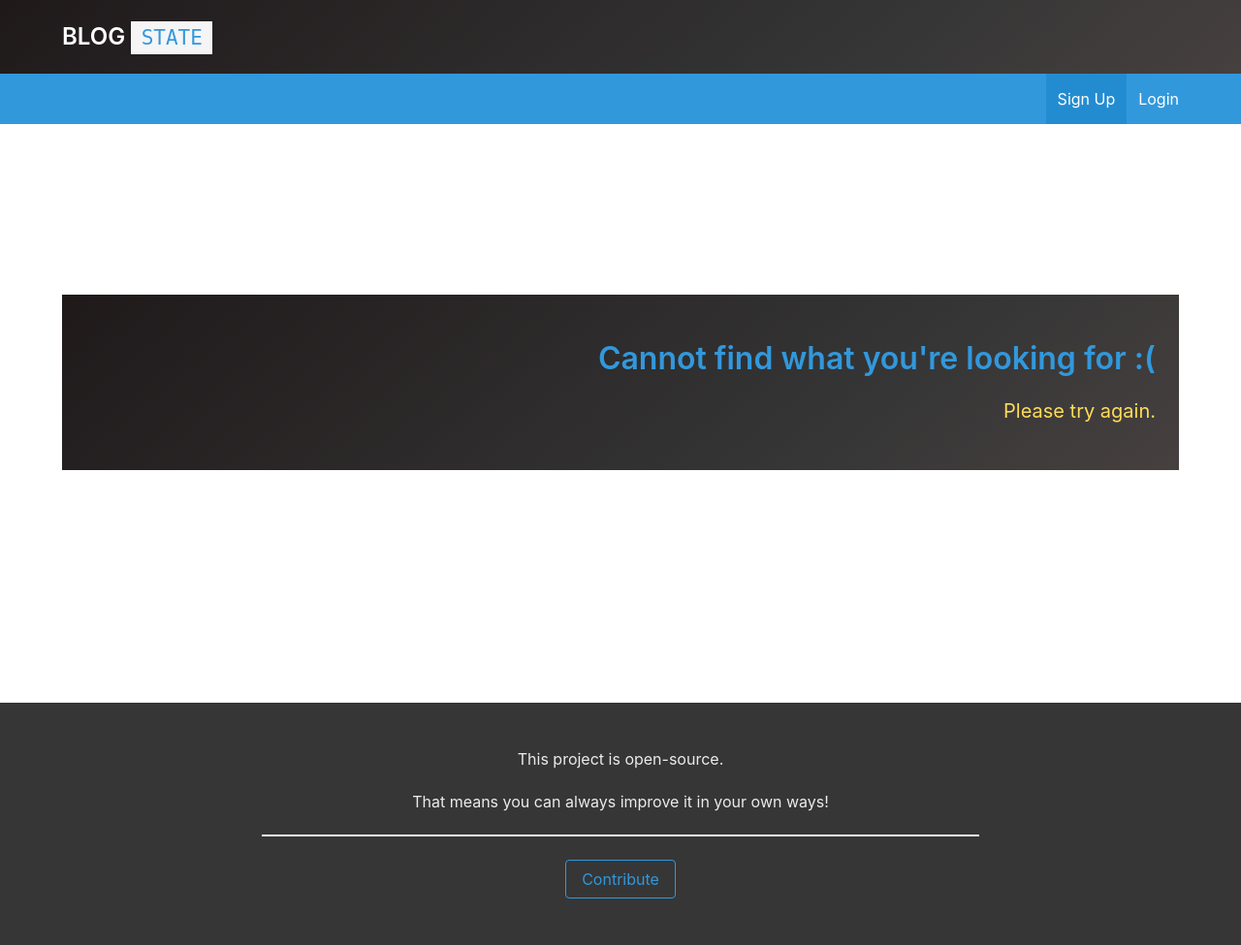
After one commit to roshnet/blogstate-refactor, a Flask app: template blogstate/templates/404.html in a window 1280 px wide. The commit adds this page. Shown: the whole page at 97% size. Run offline with Flask 2, Linux system fonts and the light colour scheme; the template is opened without the code that fills it, so the values that code supplies are empty.

Commit message:
templates: Add 404.html and use in blog viewer

```diff
--- /dev/null
+++ b/blogstate/templates/404.html
@@ -0,0 +1,24 @@
+{% if user %}
+    {% extends "inside.html" %}
+{% else %}
+    {% extends "base.html" %}
+{% endif %}
+
+{% block error_404 %}
+
+<section class="section" style="margin-top: 10%; margin-bottom: 15%;">
+	<div class="container">
+		<section class="hero has-text-right is-dark is-bold">
+			<section class="hero-body">
+		        <p class="title has-text-info is-spaced">
+		        	Cannot find what you're looking for :(
+		        </p>
+		        <p class="subtitle has-text-warning">
+		        	Please try again.
+		        </p>
+			</section>
+		</section>
+	</div>
+</section>
+
+{% endblock %}
--- a/blogstate/templates/base.html
+++ b/blogstate/templates/base.html
@@ -36,5 +36,6 @@
 {% block signup %}{% endblock %}
 {% block viewpost %}{% endblock %}
 {% block posts %}{% endblock %}
+{% block error_404 %}{% endblock %}
 
 {% endblock %}
--- a/blogstate/templates/inside.html
+++ b/blogstate/templates/inside.html
@@ -42,5 +42,6 @@
 {% block new %}{% endblock %}
 {% block dashboard %}{% endblock %}
 {% block posts %}{% endblock %}
+{% block error_404 %}{% endblock %}
 
 {% endblock %}
```
Also changed, not shown: blogstate/routes/general/blog.py (+6 -4 lines).
